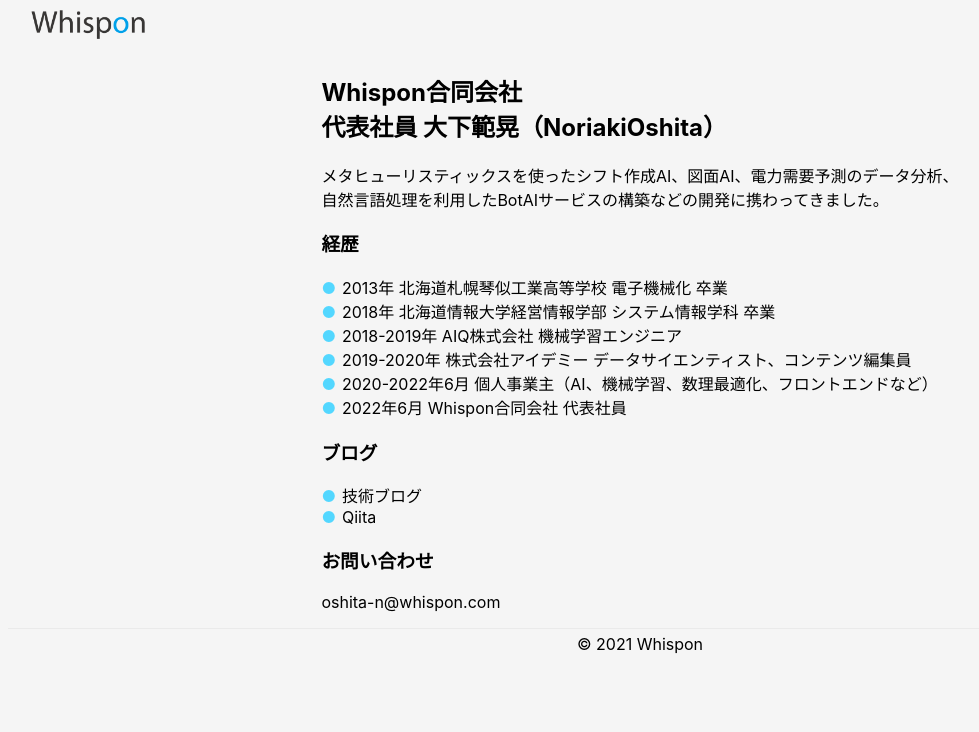
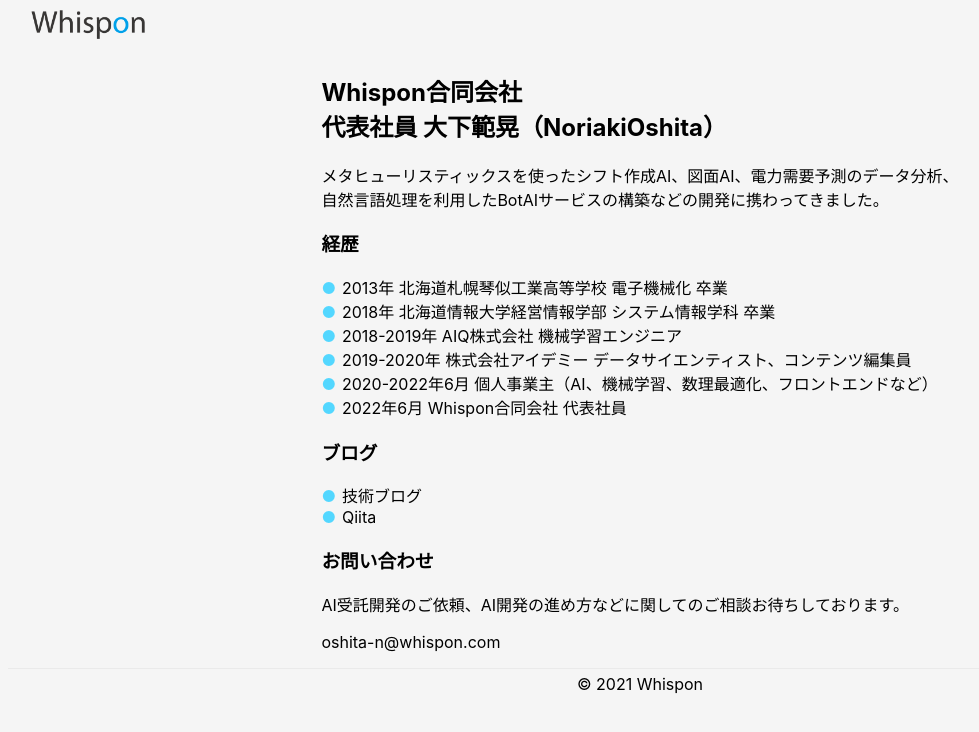
Before and after one commit to oshita-n/whispon_lp, a Next.js app: page / in a window 1280 px wide. Shown: the top 732 px of the page, without its empty margins (0-979 px from the left). Built offline with nearby package versions, Linux system fonts and the light colour scheme.

Commit message:
✅ 問い合わせメッセージの追加

```diff
--- a/pages/index.tsx
+++ b/pages/index.tsx
@@ -38,6 +38,7 @@
             <li><a href="https://qiita.com/NoriakiOshita">Qiita</a></li>
           </ul>
           <h3>お問い合わせ</h3>
+          <p>AI受託開発のご依頼、AI開発の進め方などに関してのご相談お待ちしております。</p>
           <p>oshita-n@whispon.com</p>
         </div>
       </main>
```
